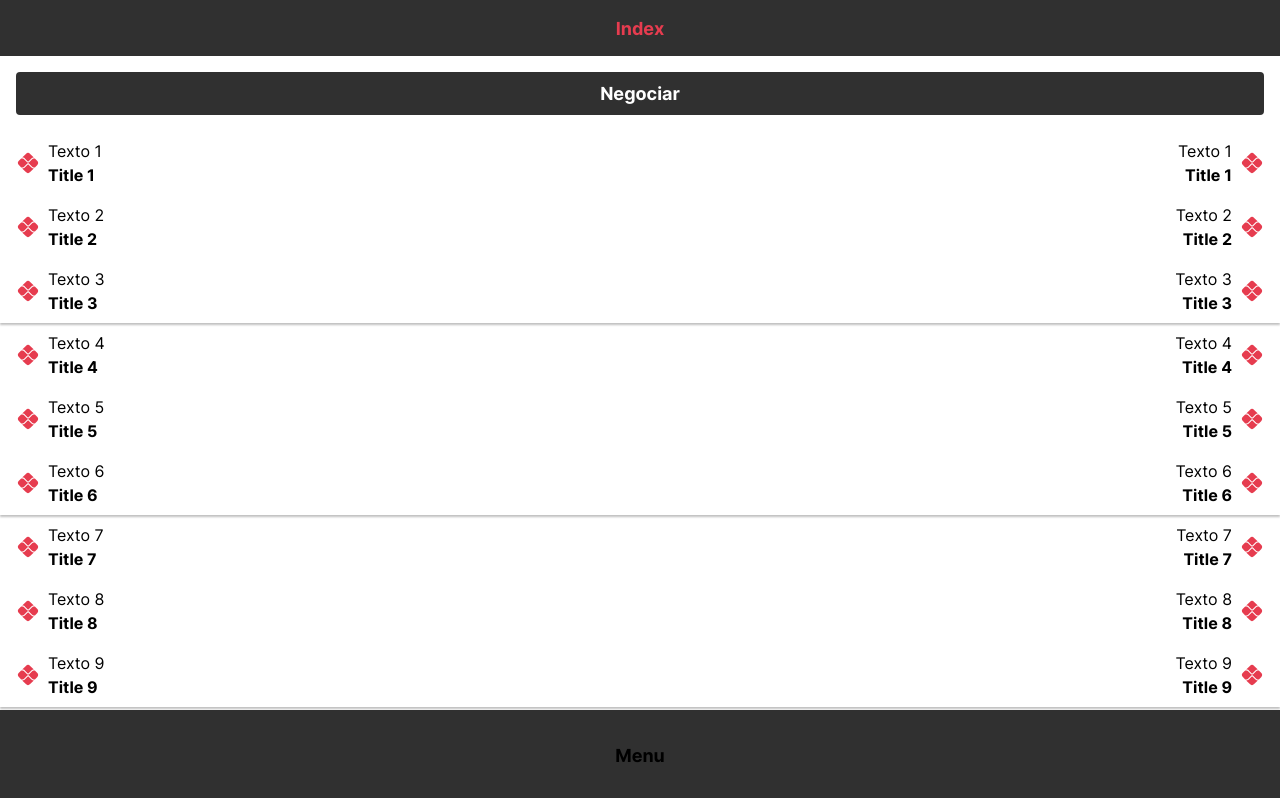
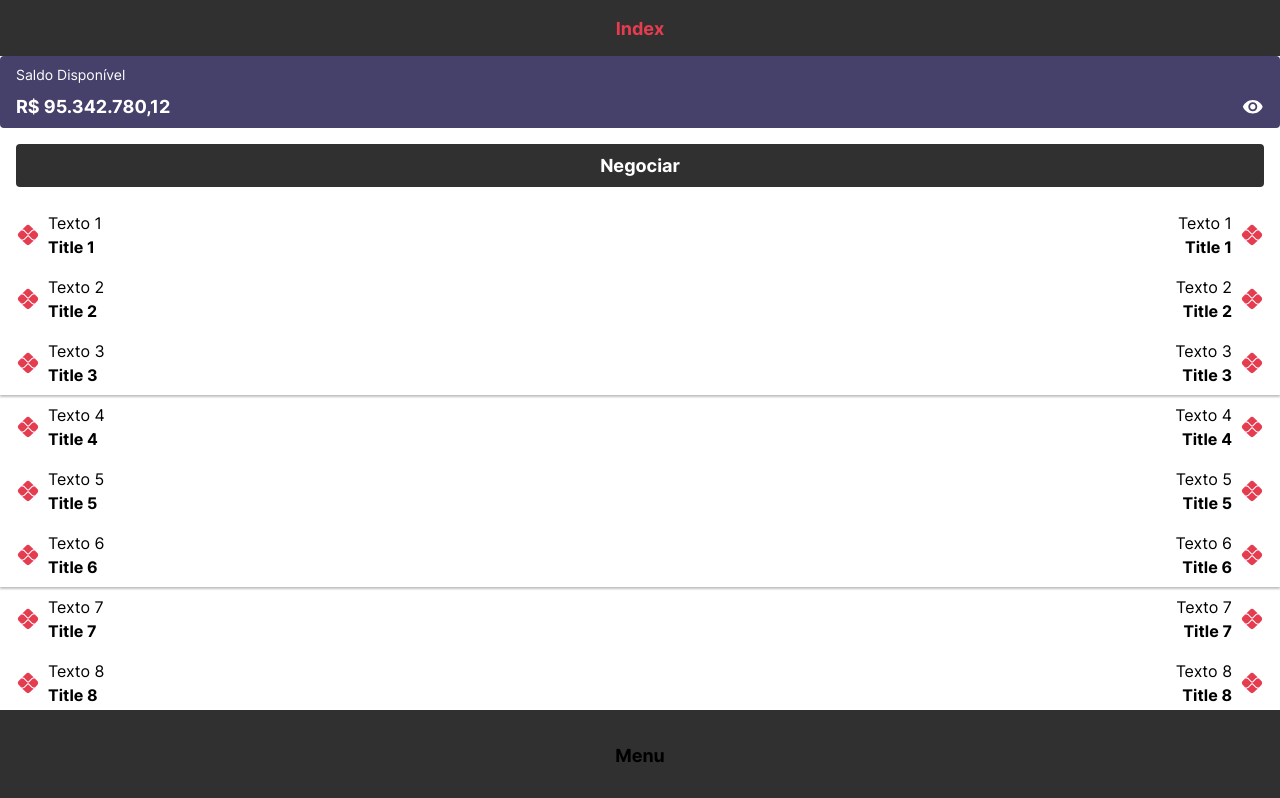
Before and after one commit to fcms14/react-components, a React (Vite) app: page / in a window 1280 px wide. Shown: the top 798 px of the page. Built offline with nearby package versions, Linux system fonts and the light colour scheme.

Commit message:
feat: row-card

```diff
--- a/src/components/atoms/Section/index.ts
+++ b/src/components/atoms/Section/index.ts
@@ -1,11 +1,17 @@
-import styled from 'styled-components'
+import styled, { css } from 'styled-components'
 import { SectionProps } from '../../../interfaces'
 
 const Section = styled.section<SectionProps>`
     display: flex;
-    flex-direction: column;
     flex-grow: 1;
-    align-items: ${props => props.alignItems};
+
+    ${props => css`
+        flex-direction: ${props?.flexDirection ?? "column"};
+
+        justify-content: ${props?.justifyContent};
+        align-items: ${props.alignItems};
+        gap: ${props.gap};
+    `}
 `
 
 export default Section
--- a/src/components/molecules/Row/RowStyle.ts
+++ b/src/components/molecules/Row/RowStyle.ts
@@ -1,19 +1,27 @@
-import styled from 'styled-components'
+import styled, { css } from 'styled-components'
 import { RowProps } from '../../../interfaces'
 
 const RowStyle = styled.div<RowProps>`
   display: flex;
-  align-items: center;
-  gap: ${({ theme }) => theme.gap};
-  justify-content: ${props => props?.justifyContent ?? "space-between"};
 
-  padding: ${({ theme }) => `${theme.gap} ${theme.padding.main}`};
+  ${props => css`
+    align-items: ${props?.alignItems ?? "center"};
+    justify-content: ${props?.justifyContent ?? "space-between"};
 
-  position: ${props => props?.position};
-  top: ${props => props?.top};
-  background-color: ${props => props?.backgroundColor};
-  border-bottom: ${props => props?.borderBottom};
-  box-shadow: ${props => props?.boxShadow};
+    flex-direction: ${props?.flexDirection};
+    background-color: ${props?.backgroundColor};
+    border-bottom: ${props?.borderBottom};
+    border-radius: ${props?.borderRadius};
+    box-shadow: ${props?.boxShadow};
+
+    position: ${props?.position};
+    top: ${props?.top};
+  `}
+
+  ${({ theme }) => css`
+    gap: ${theme.gap};
+    padding: ${`${theme.gap} ${theme.padding.main}`};
+  `}
 `
 
 export default RowStyle
--- /dev/null
+++ b/src/components/organisms/Row/RowCard.tsx
@@ -0,0 +1,25 @@
+import { IconType } from "react-icons"
+import { Row } from "../../molecules/Row"
+import { theme } from "../../../providers/theme"
+import { getIconSize } from "../Button/helper"
+
+interface Interface {
+  text: string
+  title: string
+  icon: IconType
+  onClick: () => void
+}
+
+const RowCard = ({ text, title, icon, onClick }: Interface) => {
+  return (
+    <Row.Root rowStyle={{ flexDirection: "column", alignItems: "left", backgroundColor: theme.colorByType.info, borderRadius: theme.radius }}>
+      <Row.Text color={theme.colors.button.font}> {text} </Row.Text>
+      <Row.Section sectionStyle={{ flexDirection: "row", justifyContent: "space-between", alignItems: "center" }} >
+        <Row.Title color={theme.colors.button.font}> {title} </Row.Title>
+        <Row.Icon width={getIconSize()} color={theme.colors.button.font} icon={icon} onClick={onClick} />
+      </Row.Section>
+    </Row.Root>
+  )
+}
+
+export default RowCard
--- /dev/null
+++ b/src/components/organisms/Row/index.tsx
@@ -0,0 +1,5 @@
+import RowCard from "./RowCard";
+
+export const Row = {
+    Card: RowCard,
+}
--- a/src/pages/Index/index.tsx
+++ b/src/pages/Index/index.tsx
@@ -4,13 +4,19 @@ import List from "./list"
 import { Button } from "../../components/organisms/Button"
 import { Header } from "../../components/organisms/Header"
 import { useNavigate } from "react-router-dom"
+import { Row } from "../../components/organisms/Row"
+import { MdRemoveRedEye } from "react-icons/md"
+import { Mask } from "../../helpers/Mask"
 
 const Index = () => {
   const navigate = useNavigate()
+  const balance = Mask.currencyBrl("9534278012")
+
   return (
     <ViewPort>
       <Header.Default text="Index" />
       <main>
+        <Row.Card icon={MdRemoveRedEye} onClick={() => console.log(1)} text="Saldo Disponível" title={balance} />
         <Button.Default text="Negociar" onClick={() => navigate('/exchange')} buttonStyle={{ active: true }} />
         <List />
       </main>
```
Also changed, not shown: src/interfaces/index.ts (+7 -0 lines), 1 other file (tests, documents, lock files or other folders).
